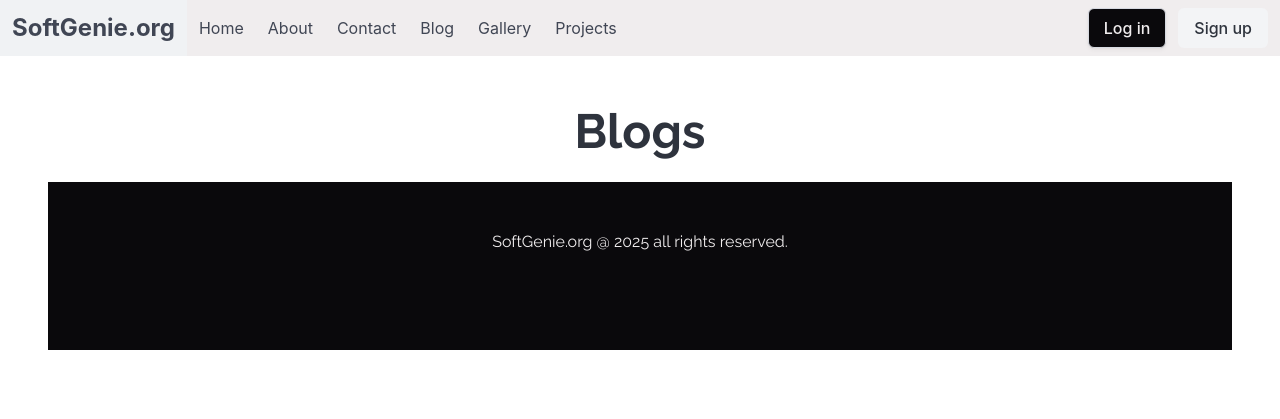
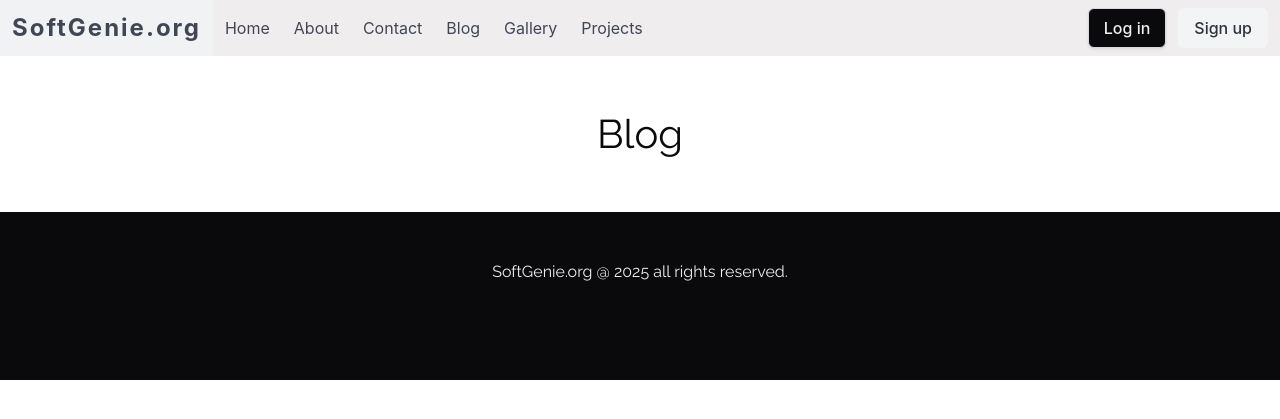
Before and after one commit to Apfirebolt/movies_django_rest_api, a Django app: page /my-blog/blogs/ in a window 1280 px wide. Shown: the top 419 px of the page. Run offline with Django 3.2, Linux system fonts and the light colour scheme; data that the repository does not hold is empty; some libraries are stand-ins or nearby versions.

Commit message:
contact and blog ui changed

```diff
--- a/static/css/main.css
+++ b/static/css/main.css
@@ -14,6 +14,7 @@
 .nav-logo {
     font-size: 1.5rem;
     font-weight: bold;
+    letter-spacing: 2px;
 }
 
 .hero-body {
--- a/templates/blogs/blog-list.html
+++ b/templates/blogs/blog-list.html
@@ -1,22 +1,17 @@
 {% extends 'base.html' %}
-{% load widget_tweaks %}
-{% block title %}
-Softgenie - Blogs
+{% load static %}
+{% block title %} Softgenie - Blog
 {% endblock %}
 
 {% block content %}
+
+<body>
   {% include 'header.html' %}
-<div class="section">
-    <div class="container">
-        <div class="content has-text-centered">
-            <p class="title is-1">
-                Blogs
-            </p>
-        </div>
-    </div>
+  <div class="about-container">
+    <h2 class="heading">Blog</h2>
 
-    <div class="content">
-        <div id="comments">
+    <div class="columns">
+      <div class="column is-12">
         {% for each_blog in blogs %}
         <section class="section">
             <div class="container">
@@ -57,10 +52,11 @@ Softgenie - Blogs
                 </div>
             </div>
         </section>
-        </div>
         {% endfor %}
       </div>
   </div>
+</div>
   {% include 'footer.html' %}
+</body>
 
 {% endblock %}
```
Also changed, not shown: templates/blogs/blog-detail.html (+9 -13 lines), templates/contact.html (+8 -10 lines). Lines whose indentation alone changed are shown as unchanged.
